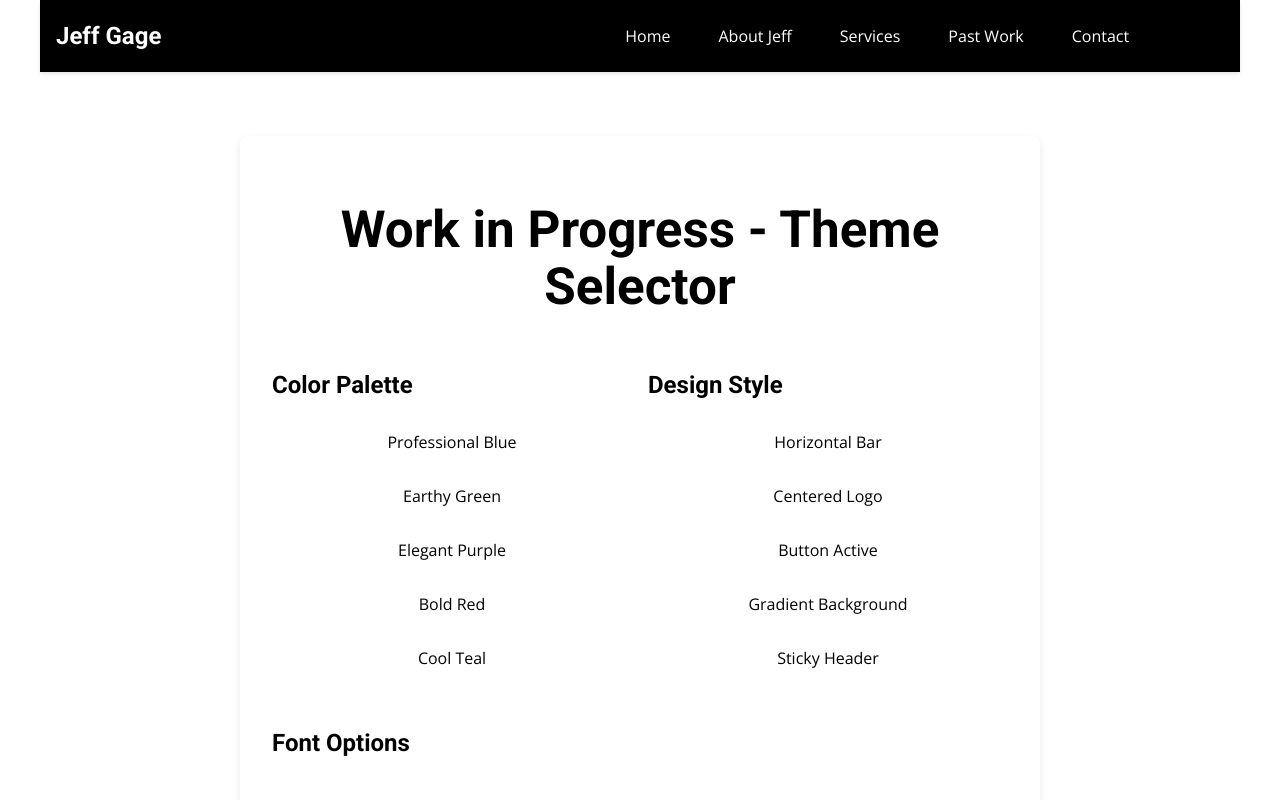
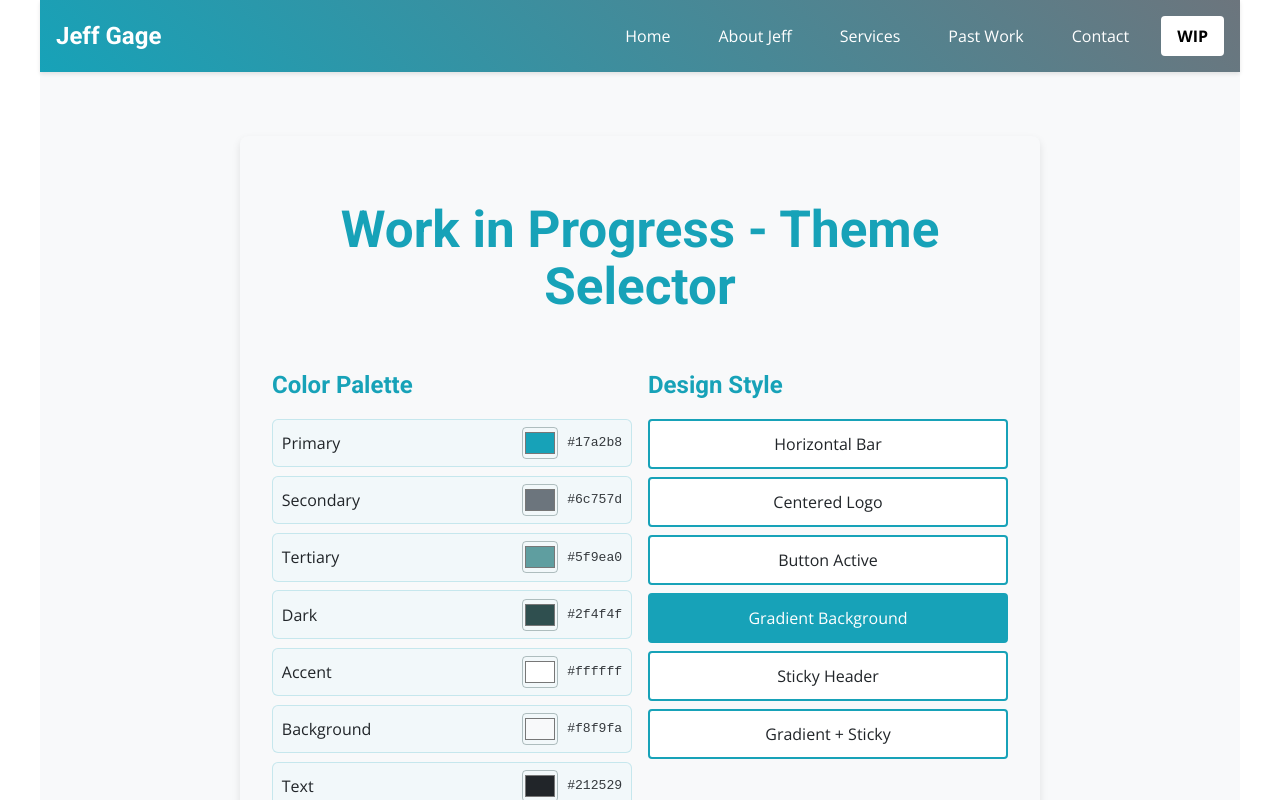
Before and after one commit to egag21/beelovedhome, a React (Vite) app: page /wip in a window 1280 px wide. Shown: the top 800 px of the page. Built offline with nearby package versions, Linux system fonts and the light colour scheme; the HTML template or start-up script is replaced by a standard one.

Commit message:
Colors and Design Sytles

```diff
--- a/src/App.jsx
+++ b/src/App.jsx
@@ -17,6 +17,18 @@ function App() {
     const font = localStorage.getItem('font') || 'font-2';
     const layout = localStorage.getItem('layout') || '';
     document.documentElement.className = `${palette} ${design} ${font} ${layout}`.trim();
+
+    const storedPaletteVars = localStorage.getItem('customPaletteVars');
+    if (storedPaletteVars) {
+      try {
+        const vars = JSON.parse(storedPaletteVars);
+        Object.entries(vars).forEach(([name, value]) => {
+          document.documentElement.style.setProperty(name, value);
+        });
+      } catch {
+        // ignore invalid stored palette vars
+      }
+    }
   }, []);
 
   return (
--- a/src/components/Header.css
+++ b/src/components/Header.css
@@ -166,3 +166,13 @@
   top: 0;
   z-index: 100;
 }
+
+.design-6 .header {
+  background-image: linear-gradient(45deg, var(--primary-color), var(--secondary-color));
+  width: 100vw;
+  margin-left: calc(50% - 50vw);
+  margin-right: calc(50% - 50vw);
+  position: sticky;
+  top: 0;
+  z-index: 100;
+}
--- a/src/components/WorkInProgress.css
+++ b/src/components/WorkInProgress.css
@@ -712,6 +712,39 @@
   color: var(--primary-color);
 }
 
+.color-picker-grid {
+  display: grid;
+  grid-template-columns: 1fr;
+  gap: 0.55rem;
+}
+
+.color-picker-row {
+  display: grid;
+  grid-template-columns: minmax(90px, 1fr) auto auto;
+  align-items: center;
+  gap: 0.6rem;
+  padding: 0.45rem 0.55rem;
+  border: 1px solid color-mix(in srgb, var(--primary-color) 20%, transparent);
+  border-radius: 6px;
+  background: color-mix(in srgb, var(--neutral-gray) 45%, var(--background-color));
+}
+
+.color-picker-row input[type='color'] {
+  width: 2.2rem;
+  height: 2rem;
+  padding: 0;
+  border: 1px solid color-mix(in srgb, var(--dark-color) 35%, transparent);
+  border-radius: 4px;
+  background: transparent;
+  cursor: pointer;
+}
+
+.color-picker-row code {
+  font-size: 0.82rem;
+  color: var(--body-text, var(--text-color));
+  opacity: 0.9;
+}
+
 .font-selector {
   grid-area: font;
   display: flex;
--- a/src/components/WorkInProgress.jsx
+++ b/src/components/WorkInProgress.jsx
@@ -17,31 +17,61 @@ import ImageSingle from './layouts/ImageSingle';
 import ImageTwoUp from './layouts/ImageTwoUp';
 import ImageGridFour from './layouts/ImageGridFour';
 
+const defaultPaletteVars = {
+  '--primary-color': '#17a2b8',
+  '--secondary-color': '#6c757d',
+  '--tertiary-color': '#5f9ea0',
+  '--dark-color': '#2f4f4f',
+  '--accent-color': '#ffffff',
+  '--background-color': '#f8f9fa',
+  '--text-color': '#212529',
+  '--body-text': '#212529',
+  '--neutral-gray': '#eaf7f9',
+  '--sidebar-gray': '#f3fbfc',
+};
+
+const colorFields = [
+  { key: '--primary-color', label: 'Primary' },
+  { key: '--secondary-color', label: 'Secondary' },
+  { key: '--tertiary-color', label: 'Tertiary' },
+  { key: '--dark-color', label: 'Dark' },
+  { key: '--accent-color', label: 'Accent' },
+  { key: '--background-color', label: 'Background' },
+  { key: '--text-color', label: 'Text' },
+  { key: '--body-text', label: 'Body Text' },
+  { key: '--neutral-gray', label: 'Neutral Gray' },
+  { key: '--sidebar-gray', label: 'Sidebar Gray' },
+];
+
 const WorkInProgress = () => {
-  const [selectedPalette, setSelectedPalette] = useState(localStorage.getItem('palette') || 'palette-5');
+  const [selectedPalette] = useState(localStorage.getItem('palette') || 'palette-5');
   const [selectedDesign, setSelectedDesign] = useState(localStorage.getItem('design') || 'design-4');
   const [selectedFont, setSelectedFont] = useState(localStorage.getItem('font') || 'font-2');
   const [selectedLayout, setSelectedLayout] = useState(() => {
     const storedLayout = localStorage.getItem('layout');
     return storedLayout === 'layout-3' ? 'layout-9' : storedLayout || 'layout-5';
   });
+  const [paletteVars, setPaletteVars] = useState(() => {
+    const stored = localStorage.getItem('customPaletteVars');
+    if (!stored) return defaultPaletteVars;
+    try {
+      return { ...defaultPaletteVars, ...JSON.parse(stored) };
+    } catch {
+      return defaultPaletteVars;
+    }
+  });
 
   useEffect(() => {
     // Apply the selected palette, design, font, and layout
     document.documentElement.className = `${selectedPalette} ${selectedDesign} ${selectedFont} ${selectedLayout}`;
-    localStorage.setItem('palette', selectedPalette);
+    Object.entries(paletteVars).forEach(([name, value]) => {
+      document.documentElement.style.setProperty(name, value);
+    });
     localStorage.setItem('design', selectedDesign);
     localStorage.setItem('font', selectedFont);
     localStorage.setItem('layout', selectedLayout);
-  }, [selectedPalette, selectedDesign, selectedFont, selectedLayout]);
-
-  const palettes = [
-    { value: 'palette-1', label: 'Professional Blue' },
-    { value: 'palette-2', label: 'Earthy Green' },
-    { value: 'palette-3', label: 'Elegant Purple' },
-    { value: 'palette-4', label: 'Bold Red' },
-    { value: 'palette-5', label: 'Cool Teal' },
-  ];
+    localStorage.setItem('customPaletteVars', JSON.stringify(paletteVars));
+  }, [selectedPalette, selectedDesign, selectedFont, selectedLayout, paletteVars]);
 
   const designs = [
     { value: 'design-1', label: 'Horizontal Bar' },
@@ -49,6 +79,7 @@ const WorkInProgress = () => {
     { value: 'design-3', label: 'Button Active' },
     { value: 'design-4', label: 'Gradient Background' },
     { value: 'design-5', label: 'Sticky Header' },
+    { value: 'design-6', label: 'Gradient + Sticky' },
   ];
 
   const fonts = [
@@ -79,6 +110,10 @@ const WorkInProgress = () => {
   ];
   // layout components now encapsulate any per-layout behavior (e.g. hero contrast)
 
+  const handleColorChange = (key, value) => {
+    setPaletteVars(prev => ({ ...prev, [key]: value }));
+  };
+
   return (
     <div className="page-content">
       <div className="wip-container">
@@ -87,15 +122,19 @@ const WorkInProgress = () => {
           <div className="top-selectors">
             <div className="palette-selector">
               <h2>Color Palette</h2>
-              {palettes.map(palette => (
-                <button
-                  key={palette.value}
-                  className={`palette-btn ${selectedPalette === palette.value ? 'active' : ''}`}
-                  onClick={() => setSelectedPalette(palette.value)}
-                >
-                  {palette.label}
-                </button>
-              ))}
+              <div className="color-picker-grid">
+                {colorFields.map(field => (
+                  <label key={field.key} className="color-picker-row">
+                    <span>{field.label}</span>
+                    <input
+                      type="color"
+                      value={paletteVars[field.key]}
+                      onChange={(event) => handleColorChange(field.key, event.target.value)}
+                    />
+                    <code>{paletteVars[field.key]}</code>
+                  </label>
+                ))}
+              </div>
             </div>
             <div className="design-selector">
               <h2>Design Style</h2>
```
